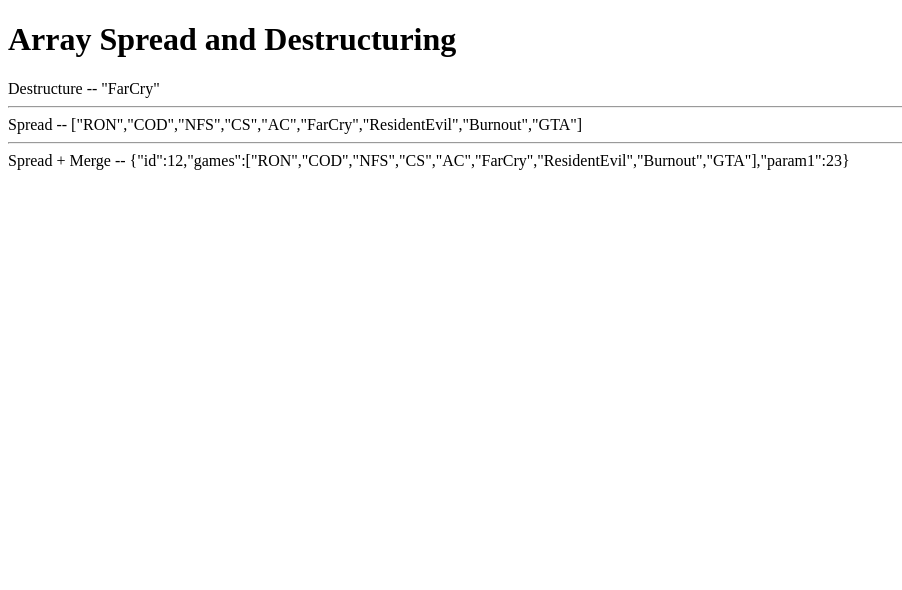
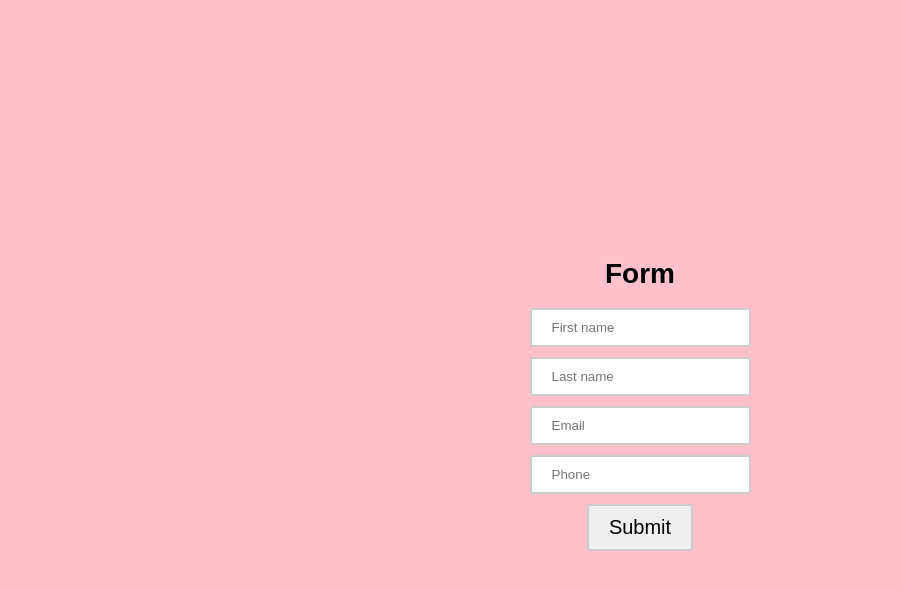
Before and after one commit to robinc2402/learn-react, a React (Create React App) app: page / in a window 1280 px wide. Shown: the top 590 px of the page, without its empty margins (0-902 px from the left). Built offline with nearby package versions, Linux system fonts and the light colour scheme.

Commit message:
Utilising form's previous state using States and Array spread.

```diff
--- /dev/null
+++ b/src/SimpleForm/App.jsx
@@ -0,0 +1,68 @@
+import React, { useState } from "react";
+import "../index.css";
+
+const App = () => {
+  const data = {
+    fname: "",
+    lname: "",
+    email: "",
+    phone: ""
+  };
+  const [formData, updateData] = useState(data);
+
+  const formUpdate = (e) => {
+    updateData((preValue) => {
+      return {
+        ...preValue,
+        [e.target.name]: e.target.value
+      };
+    });
+  };
+
+  return (
+    <>
+      <div id="container">
+        <h1 id="heading">Form</h1>
+        <form id="simpleform">
+          <input
+            placeholder="First name"
+            type="text"
+            id="fname"
+            name="fname"
+            onChange={formUpdate}
+            value={formData.fname}
+          />
+          <input
+            placeholder="Last name"
+            type="text"
+            id="lname"
+            name="lname"
+            onChange={formUpdate}
+            value={formData.lname}
+          />
+          <input
+            placeholder="Email"
+            type="text"
+            id="email"
+            name="email"
+            onChange={formUpdate}
+            value={formData.email}
+          />
+          <input
+            placeholder="Phone"
+            type="number"
+            id="phone"
+            name="phone"
+            onChange={formUpdate}
+            value={formData.phone}
+          />
+          <button id="button" onClick={formUpdate}>
+            Submit
+          </button>
+        </form>
+      </div>
+    </>
+  );
+};
+
+export default App;
--- a/src/index.css
+++ b/src/index.css
@@ -45,7 +45,8 @@ input {
   overflow: hidden;
   margin: 0 auto 10px;
 }
-#my-button {
+#my-button,
+#button {
   display: block;
   cursor: pointer;
   padding: 10px 20px;
--- a/src/index.js
+++ b/src/index.js
@@ -5,6 +5,7 @@ import ReactDOM from "react-dom";
 // import App from "./bgswitcher/App";
 //import App from "./basicForm/App";
 // import App from "./multiInputForm/App";
-import App from "./ArrDestructuringSpreading/App";
+// import App from "./ArrDestructuringSpreading/App";
+import App from "./SimpleForm/App";
 
 ReactDOM.render(<App />, document.getElementById("root"));
```
